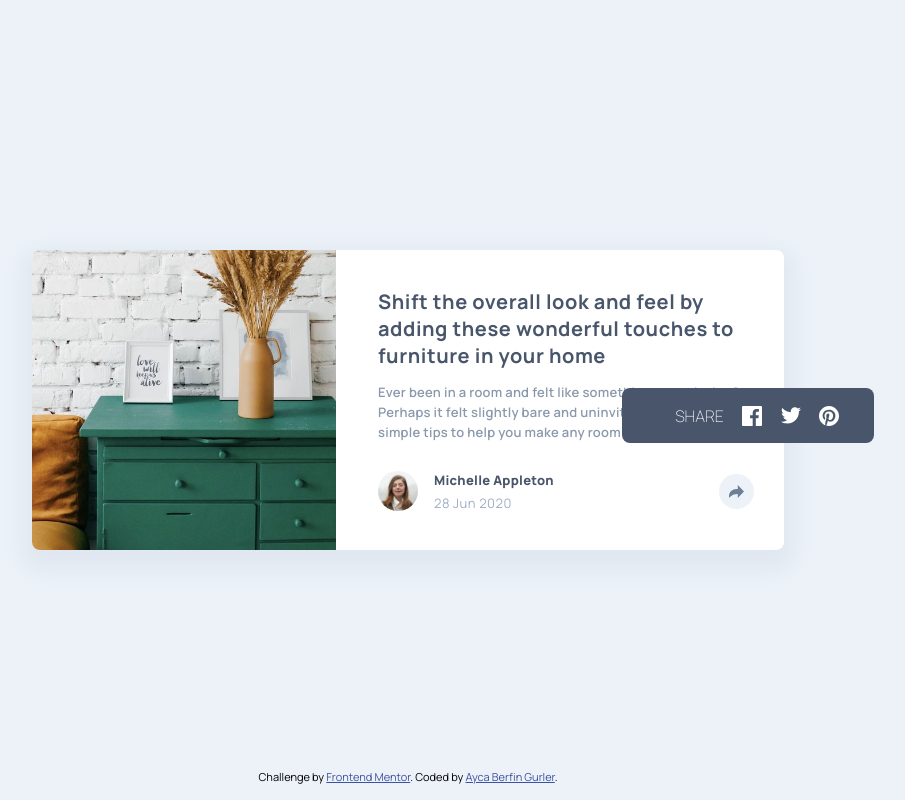
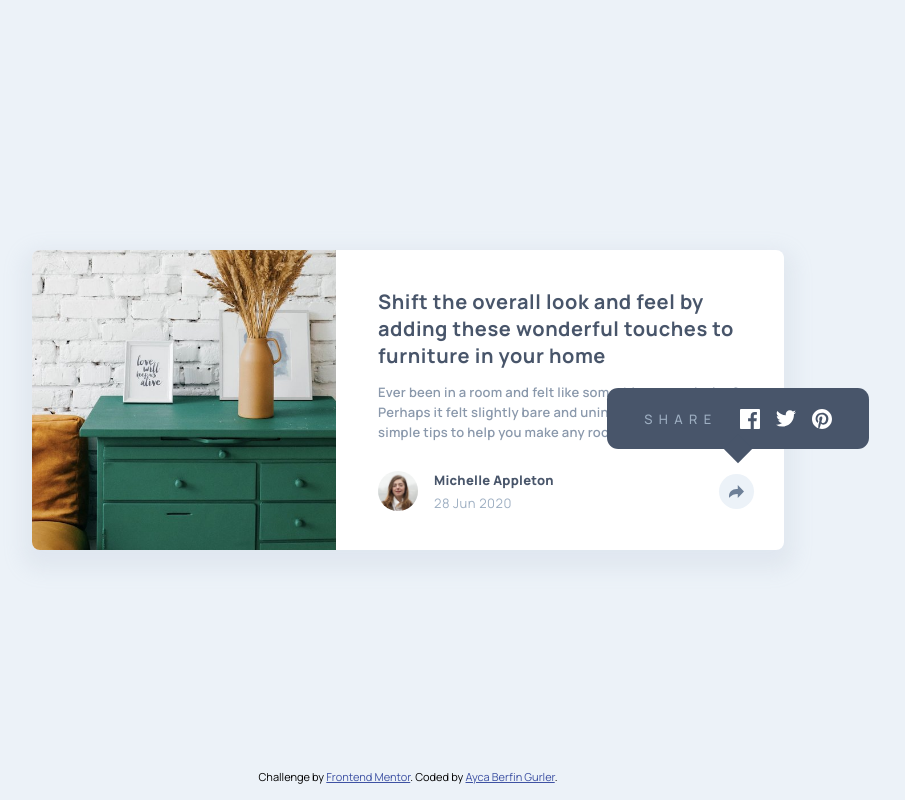
Before and after one commit to aybegu/Article-Preview-Component, a plain HTML site: page index.html in a window 1280 px wide. Both pictures are taken after a click on the element 968 px from the left and 491 px from the top of the page. Shown: the whole page, without its empty margins (232-1137 px from the left). Drawn offline with Linux system fonts and the light colour scheme.

Commit message:
last changes and JS

```diff
--- a/app.js
+++ b/app.js
@@ -0,0 +1,10 @@
+const btnShare = document.getElementById('share-button')
+const share = document.getElementById('share')
+
+btnShare.addEventListener('click', () => {
+    share.classList.toggle('fading')
+})
+
+share.addEventListener('mouseleave', () => {
+    share.classList.remove('fading')
+})
--- a/index.html
+++ b/index.html
@@ -31,9 +31,9 @@
               <p class="date">28 Jun 2020</p>
             </div>
           </div>
-          <div class="share-button">
+          <div class="share-button" >
             <!-- share okunun hover'da beyaz olmasi icin bu formatta aldik -->
-            <svg xmlns="http://www.w3.org/2000/svg" width="15" height="13">
+            <svg xmlns="http://www.w3.org/2000/svg" width="15" height="13" id="share-button">
               <path
                 fill="#6E8098"
                 d="M15 6.495L8.766.014V3.88H7.441C3.33 3.88 0 7.039 0 10.936v2.049l.589-.612C2.59 10.294 5.422 9.11 8.39 9.11h.375v3.867L15 6.495z"
@@ -41,7 +41,7 @@
             </svg>
           </div>
           <!-- Share -->
-          <div class="share">
+          <div class="share" id="share">
             <div class="arrow"></div>
             <p>share</p>
             <img src="images/icon-facebook.svg" alt="facebook" class="icons">
--- a/style.css
+++ b/style.css
@@ -166,25 +166,38 @@ body{
     background-color: var(--Very-Dark-Grayish-Blue);
     width: 220px;
     height: 55px;
-    border-radius: .5rem;
+    border-radius: .7rem;
     display: flex;
     flex-direction: row;
     justify-content: space-evenly;
     align-items: center;
     font-weight: 100;
-    padding: 0 1rem;
+    padding: 0.2rem 1.3rem;
     position: absolute;
-    right: -120px;
+    right: -115px;
     top: 100px;
-    /* visibility: hidden;
+    visibility: hidden;
     opacity: 0;
-    transition: visibility 0.2s linear, opacity 0.2s linear; */
+    transition: visibility 0.2s linear, opacity 0.2s linear;
+}
+
+.arrow{
+    background-color: var(--Very-Dark-Grayish-Blue);
+    width: 20px;
+    height: 20px;
+    position: absolute;
+    transform: rotate(45deg);
+    bottom: -10px;
 }
 
 .share p{
     text-transform: uppercase;
-    color: var(--Light-Grayish-Blue);
+    color: var(--Grayish-Blue);
     font-weight: 200;
+    letter-spacing: .4rem;
+    font-size: 13px;
+    font-weight: 500;
+    padding-right: .4rem;
 
 }
 
```
